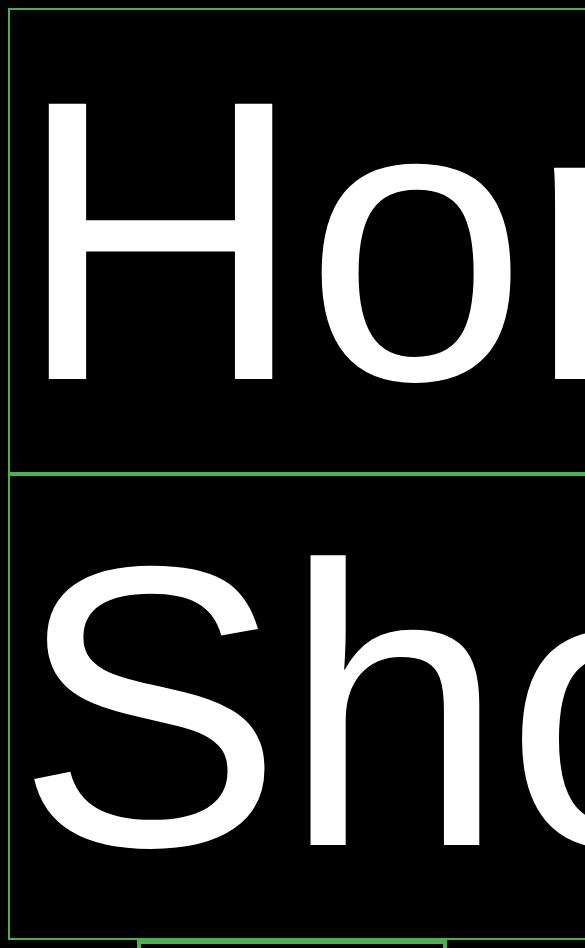
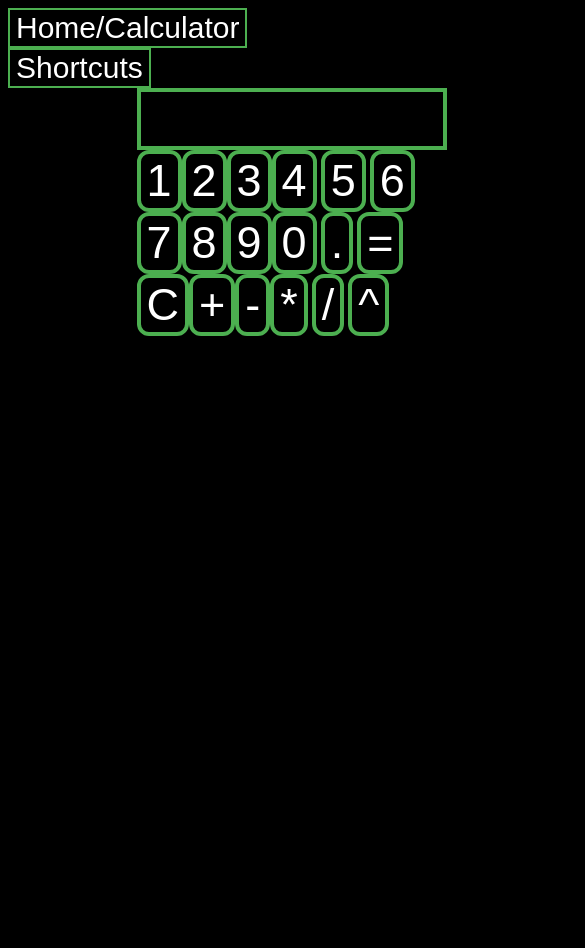
Before and after one commit to jfloyd19/calc, a plain HTML site: page index.html in a window 390 px wide. Shown: the top 948 px of the page, 585 px wide, since content can reach past the window. After the commit the page ends 844 px from the top, so only its background shows below. Drawn offline with nearby package versions, Linux system fonts and the light colour scheme.

Commit message:
Update calc_mobile.css

```diff
--- a/calc_mobile.css
+++ b/calc_mobile.css
@@ -24,7 +24,7 @@ html {
 
 .tab1{
   color: white;
-  font-size: 400px;
+  font-size: 30px;
   background-color: black;
   border: 2px solid #4CAF50;
 }
@@ -32,7 +32,7 @@ html {
 .tab1:hover{
   color: black;
   background-color: white;
-  font-size: 400px;
+  font-size: 30px;
   border: 2px solid #4CAF50;
 }
 
```
